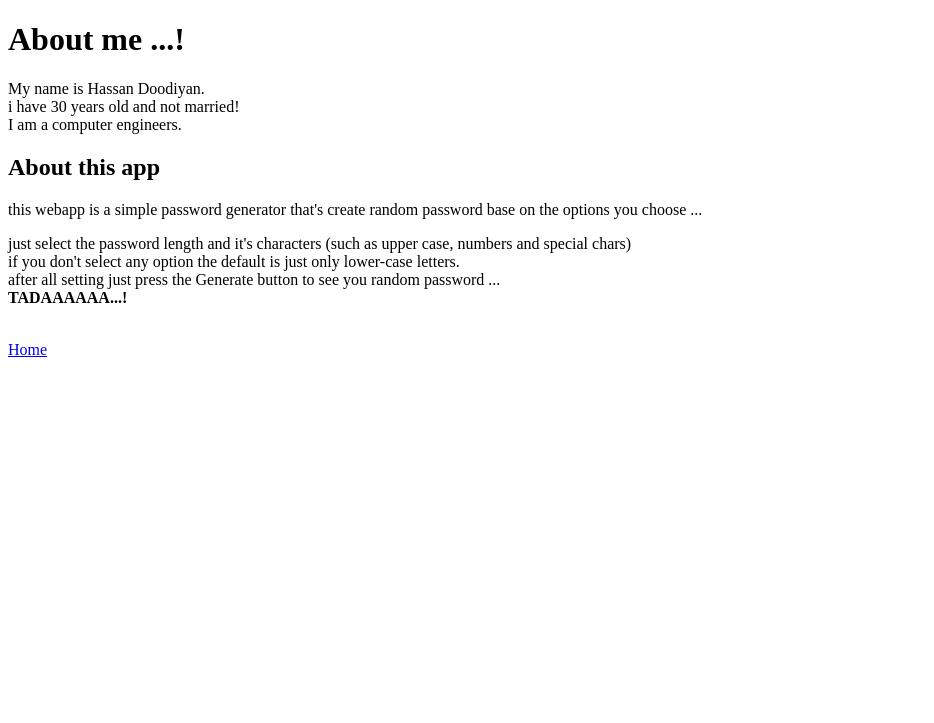
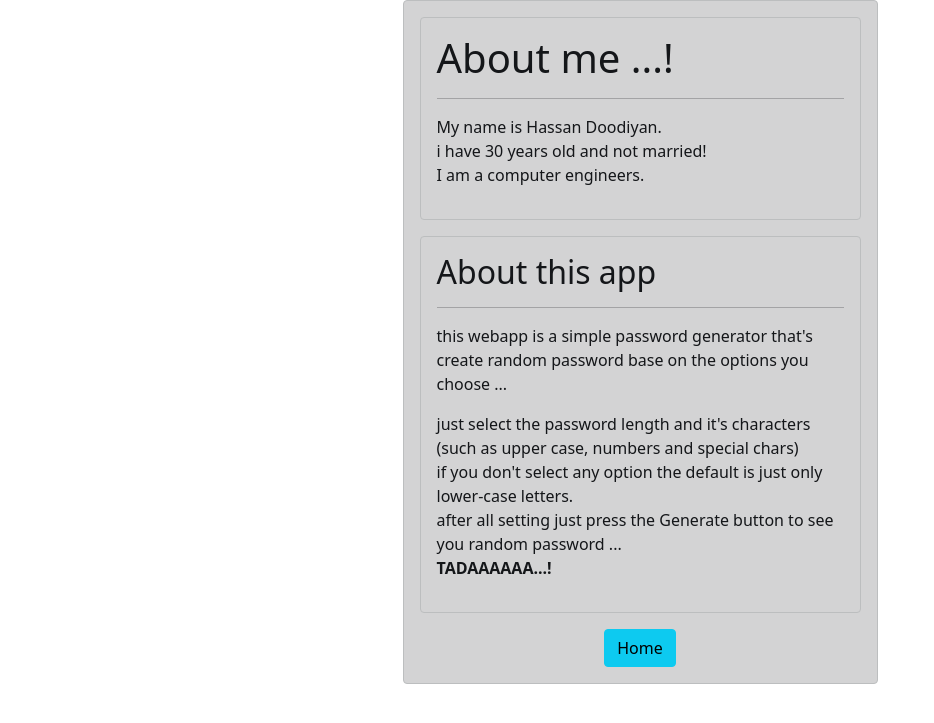
Before and after one commit to MesteRobot/password_generator, a Django app: page /about/ in a window 1280 px wide. Shown: the top 723 px of the page, without its empty margins (0-934 px from the left). Run offline with Django 3.2, Linux system fonts and the light colour scheme; some libraries are stand-ins or nearby versions.

Commit message:
staylize the about page

```diff
--- a/generator/templates/generator/about.html
+++ b/generator/templates/generator/about.html
@@ -1,22 +1,41 @@
 <!DOCTYPE html>
+{% load static %}
 <html lang="en">
 <head>
     <meta charset="UTF-8">
+    <link rel="stylesheet" href="{% static 'css/bootstrap.min.css' %}"/>
     <title>About</title>
 </head>
 <body>
+    <div class="container justify-content-end">
+        <div class="row">
+            <div class="col"></div>
+            <div class="col-sm-8 col-md-7 col-lg-6 col-xl-5 col-xxl-4 alert alert-dark">
+                <div class="alert alert-dark">
                     <h1>About me ...!</h1>
+                    <hr>
                     <p>My name is Hassan Doodiyan.</br>
                     i have 30 years old and not married!</br>
                     I am a computer engineers.
                     </p>
+                </div>
+                <div class="alert alert-dark">
                     <h2>About this app</h2>
+                    <hr>
                     <p>this webapp is a simple password generator that's create random password base on the options you choose ...</p>
                     <p>just select the password length and it's characters (such as upper case, numbers and special chars)</br>
                     if you don't select any option the default is just only lower-case letters.</br>
                     after all setting just press the Generate button to see you random password ...</br>
                     <b>TADAAAAAA...!</b></p>
-    </br>
-    <a href="{% url 'home' %}">Home</a>
+                </div>
+                <div class="text-center">
+                    <a href="{% url 'home' %}"><input class="button btn btn-info" value="Home" type="button"></a>
+                </div>
+            </div>
+            <div class="col"></div>
+        </div>
+    </div>
+
+    <script src="{% static 'js/bootstrap.bundle.js' %}"></script>
 </body>
 </html>
```
Lines whose indentation alone changed are shown as unchanged.
